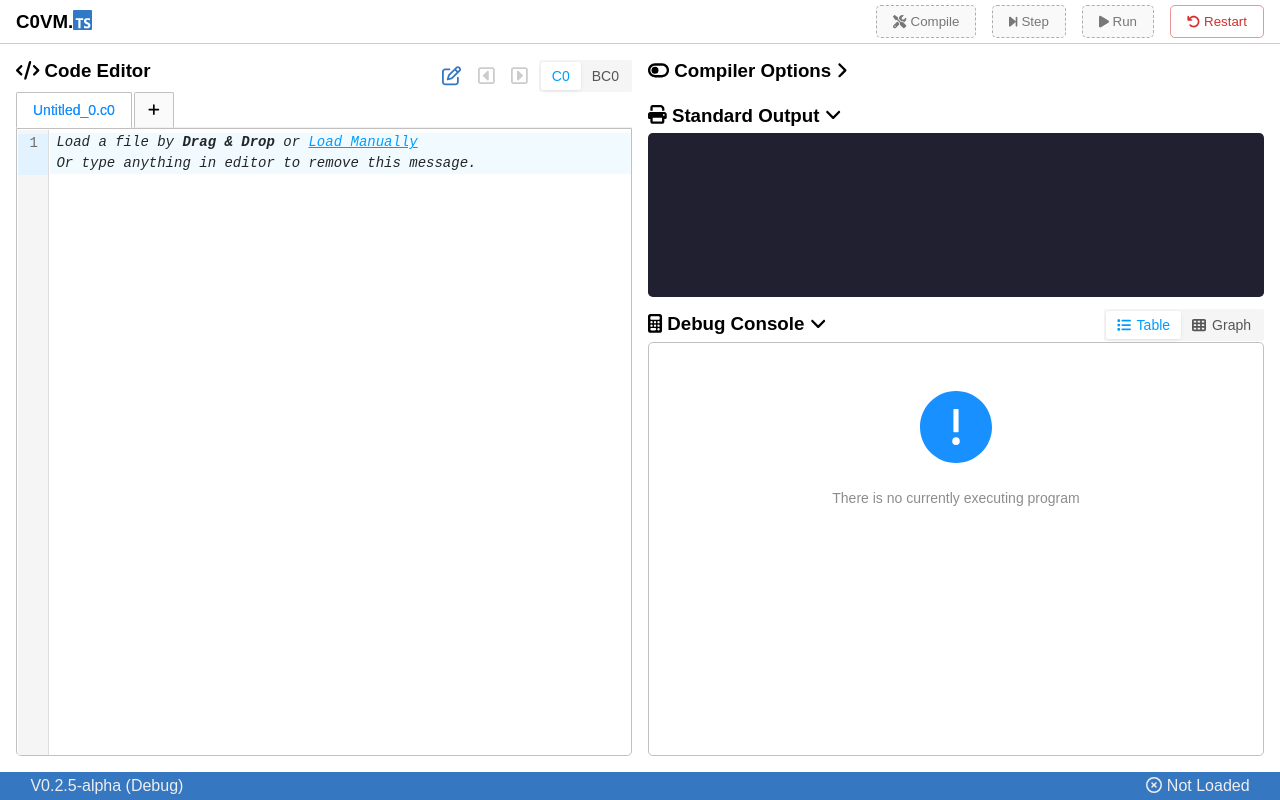
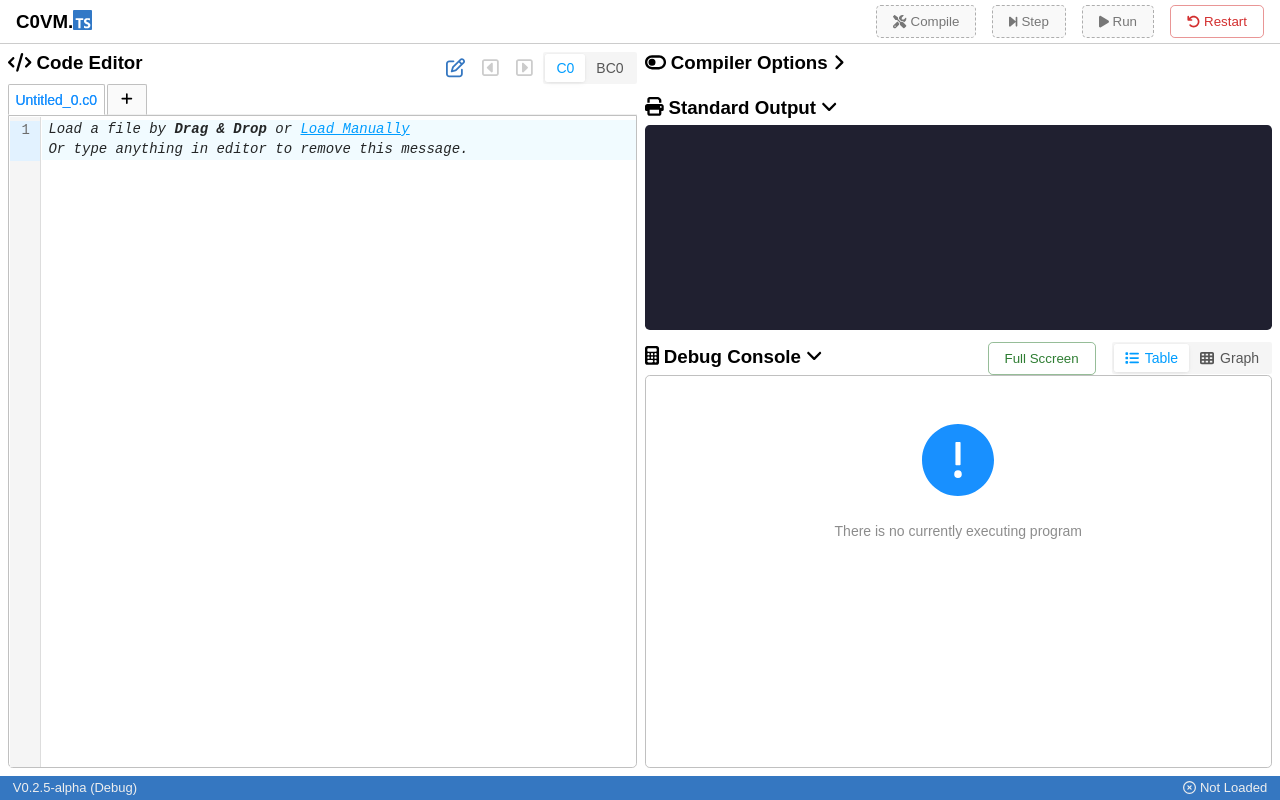
Before and after one commit to MarkChenYutian/C0VM-ts, a React app: page / in a window 1280 px wide. Built offline with nearby package versions, Linux system fonts and the light colour scheme.

Commit message:
:sparkles: Update UI, Add full-screen debug console feature

```diff
--- a/src/application.css
+++ b/src/application.css
@@ -1,9 +1,9 @@
 @media screen and (min-width: 810px) {
     div.code-editor {
-        max-width: min(calc(50vw - 1.5rem), 45rem);
+        max-width: min(calc(50vw - .5rem), 45rem);
     }
     div.io-area {
-        max-width: max(calc(50vw - 1.5rem), calc(100vw - 48rem));
+        max-width: max(calc(50vw - .5rem), calc(100vw - 48rem));
     }
 }
 
@@ -68,14 +68,14 @@ body {
     flex-wrap: wrap;
     justify-content: space-between;
     align-items: stretch;
-    gap: 1rem;
-    padding: 1rem;
+    padding: .5rem;
+    gap: .5rem;
     flex-grow: 1;
 }
 
 .code-editor {
     flex-grow: 1;
-    max-width: calc(100vw - 2rem);
+    max-width: calc(100vw - 1rem);
     min-width: 20rem;
     height: 100%;
 }
@@ -86,7 +86,7 @@ body {
 
 .io-area {
     flex-grow: 1;
-    max-width: calc(100vw - 2rem);
+    max-width: calc(100vw - 1rem);
     min-width: 20rem;
     display: flex;
     flex-direction: column;
@@ -97,7 +97,8 @@ body {
 }
 
 footer {
-    padding: 0 2vw 0 2vw;
+    padding: 0 .5rem 0 .5rem;
+    font-size: small;
     background-color: #3577C1;
 }
 
@@ -140,14 +141,14 @@ div[data-lang="c0"] .cm-gutter,
 div[data-lang="c0"] .cm-gutters,
 div[data-lang="c0"] .cm-scroller,
 div[data-lang="c0"] .cm-editor {
-    height: calc(100vh - 10.8rem);
+    height: calc(100vh - 9.2rem);
 }
 
 div[data-lang="bc0"] .cm-gutter,
 div[data-lang="bc0"] .cm-gutters,
 div[data-lang="bc0"] .cm-scroller,
 div[data-lang="bc0"] .cm-editor {
-    height: calc(100vh - 8.6rem) !important;
+    height: calc(100vh - 7.4rem) !important;
 }
 
 div[data-lang="bc0"] .cm-editor {
@@ -264,15 +265,24 @@ pre#c0-output {
     column-gap: 1rem;
 
     font-size: small;
-    flex-grow: 3;
-    flex-basis: 10rem;
 
-    width: inherit !important;
+    flex-basis: 15rem;
+    flex-grow: 1;
+    width: calc(100% - 2rem) !important;
 
     overflow: auto;
     padding: 1rem;
     border: 1px solid silver;
     border-radius: 0.3rem;
+}
+
+.debug-console-box {
+    flex-grow: 3;
+    flex-basis: 10rem;
+
+    display: flex;
+    flex-direction: column;
+    background-color: white;
 }
 
 .debug-console-info {
@@ -406,14 +416,6 @@ div.dbg-node-base:hover {
     column-gap: 1rem;
 }
 
-.dbg-stack-node p {
-    text-align: right;
-}
-
-.dbg-stack-node p.dbg-func-name {
-    text-align: left;
-}
-
 .dbg-stack-node::before {
     background: none;
     border-right: 2px dashed #202030;
@@ -479,6 +481,7 @@ div.dbg-node-base:hover {
 .dbg-elem-box {
     min-width: 5rem;
     max-width: 8rem;
+    margin-left: -1px;
 }
 
 .dbg-evaluate-arr-idx {
@@ -490,6 +493,12 @@ div.dbg-node-base:hover {
     border: 1px solid silver;
     padding: .3rem;
 }
+
+.right-aligned {
+    text-align: right;
+}
+
+/* ReactFlow Style Override */
 
 path.react-flow__edge-path {
     stroke-width: 1.5;
@@ -505,4 +514,5 @@ path.react-flow__edge-path {
     border-left: 1px solid silver !important;
     border-right: 1px solid silver !important;
     border-top: 1px solid silver !important;
+    padding: .2rem .4rem !important;
 }
--- a/src/components/debug_console/debug_console.tsx
+++ b/src/components/debug_console/debug_console.tsx
@@ -22,7 +22,12 @@ export default class DebugConsole extends React.Component
 > {
     constructor(props: DebugConsoleProps) {
         super(props);
-        this.state = { show: true, mode: "Table", err: false };
+        this.state = {
+            show: true,
+            mode: "Table",
+            err: false,
+            fullscreen: false,
+        };
     }
 
     render_no_valid_state() {
@@ -40,19 +45,19 @@ export default class DebugConsole extends React.Component
         const S = this.props.state as C0VM_RuntimeState;
         if (S === undefined) return this.render_no_valid_state();
         switch (this.state.mode) {
-            case "Table": return <TabularDebugEvaluation state={S.state} mem={S.allocator}/>
-            case "Graph": return <GraphicalDebugEvaluation state={S.state} mem={S.allocator}/>;
+            case "Table": return <TabularDebugEvaluation state={S.state} mem={S.allocator} />
+            case "Graph": return <GraphicalDebugEvaluation state={S.state} mem={S.allocator} />;
         }
     }
 
     render() {
         if (this.state.err) {
             return (
-            <>
-                <h3 onClick={() => this.setState((state) => {return {show: !state.show}})}>
-                    <FontAwesomeIcon icon={faCalculator}/>
+                <div id="c0vm-debug-console" className="debug-console-box">
+                    <h3 onClick={() => this.setState((state) => { return { show: !state.show } })}>
+                        <FontAwesomeIcon icon={faCalculator} />
                         {" Debug Console "}
-                    {this.state.show ? <FontAwesomeIcon icon={faAngleDown}/> : <FontAwesomeIcon icon={faAngleRight} />}
+                        {this.state.show ? <FontAwesomeIcon icon={faAngleDown} /> : <FontAwesomeIcon icon={faAngleRight} />}
                     </h3>
                     {this.state.show ?
                         <Result
@@ -60,45 +65,78 @@ export default class DebugConsole extends React.Component
                             status="error"
                             title="Debugger Crashed!"
                             extra={
-                        <button className="base-btn main-btn" onClick={() => this.setState({err: false, mode: "Table"})}>
+                                <button className="base-btn main-btn" onClick={() => this.setState({ err: false, mode: "Table" })}>
                                     Reload Debugger
                                 </button>
                             }
                         /> : null
                     }
-            </>);
+                </div>);
         }
 
+        const toggle_full_screen = document.fullscreenEnabled ? <button
+            className="base-btn success-btn"
+            onClick={() => {
+                document.querySelector("#c0vm-debug-console")?.requestFullscreen();
+                this.setState({fullscreen: true});
+            }}
+            style={{marginRight: "1rem"}}
+        >
+            Full Sccreen
+        </button> : null;
+
+        const exit_full_screen = <button
+            className="base-btn danger-btn"
+            onClick={() => {
+                document.exitFullscreen();
+                this.setState({fullscreen: false});
+            }}
+            style={{marginRight: "1rem"}}
+        >
+            Exit Full Screen
+        </button>
+
+        const full_screen_btn = (this.state.fullscreen) ? exit_full_screen : toggle_full_screen;
+
         return (
-            <>
-                <div style={{display: "flex", justifyContent: "space-between", alignItems: "baseline"}}>
+            <div
+                id="c0vm-debug-console"
+                className={ this.state.show ? "debug-console-box" : "" }
+                style={
+                    this.state.fullscreen ? {padding: "1rem", width: "100vw"} : {}
+                }
+            >
+                <div style={{ display: "flex", justifyContent: "space-between", alignItems: "baseline" }}>
                     <h3
-                        onClick={() => this.setState((state) => {return {show: !state.show}})}
+                        onClick={() => this.setState((state) => { return { show: !state.show } })}
                     >
-                        <FontAwesomeIcon icon={faCalculator}/>
+                        <FontAwesomeIcon icon={faCalculator} />
                         {" Debug Console "}
-                        {this.state.show ? <FontAwesomeIcon icon={faAngleDown}/> : <FontAwesomeIcon icon={faAngleRight} />}
+                        {this.state.show ? <FontAwesomeIcon icon={faAngleDown} /> : <FontAwesomeIcon icon={faAngleRight} />}
                     </h3>
                     {
                         this.state.show ?
+                            <div>
+                                {full_screen_btn}
                                 <Segmented
                                     options={[{
                                         label: "Table",
                                         value: "Table",
-                                icon: <FontAwesomeIcon icon={faList}/>
+                                        icon: <FontAwesomeIcon icon={faList} />
                                     }, {
                                         label: "Graph",
                                         value: "Graph",
-                                icon: <FontAwesomeIcon icon={faTableCells}/>
+                                        icon: <FontAwesomeIcon icon={faTableCells} />
                                     }]}
                                     defaultValue={this.state.mode}
-                            onChange={(value) => { this.setState({mode: value as "Table"|"Graph" }) } }
+                                    onChange={(value) => { this.setState({ mode: value as "Table" | "Graph" }) }}
                                 />
+                            </div>
                             : null
                     }
                 </div>
                 {this.resolve_render_view()}
-            </>
+            </div>
         )
     }
 
@@ -107,6 +145,6 @@ export default class DebugConsole extends React.Component
             "Debugger Interface Exception",
             e.name + ": " + e.message
         );
-        this.setState({err: true});
+        this.setState({ err: true });
     }
 }
--- a/src/components/debug_console/graphical_component/graph_builder.ts
+++ b/src/components/debug_console/graphical_component/graph_builder.ts
@@ -374,7 +374,7 @@ function scan_stack_build_edges(state: VM_State): Edge<undefined>[] {
  */
 function edge_factory(source: string, target: string, sourceHandle: string): Edge<undefined> {
     return {
-        source, target, id: `${source}@${sourceHandle} > ${target}`, sourceHandle,
+        source, target, id: `${source}@${sourceHandle}>${target}`, sourceHandle,
         zIndex: 999,
         markerEnd: {type: MarkerType.Arrow}
     };
--- a/src/components/debug_console/graphical_component/stack_node.tsx
+++ b/src/components/debug_console/graphical_component/stack_node.tsx
@@ -26,7 +26,7 @@ export default class C0StackFrameNode extends React.Component<NodeProps<C0StackF
         for (let i = 0; i < data.frame.V.length; i ++) {
             const to_be_rendered = data.frame.V[i];
             if (to_be_rendered !== undefined && data.frame.P.varName[i] !== undefined) {
-                contents.push(<p key={"s-val-name-" + i}><code>{Type2String(to_be_rendered.type)} {data.frame.P.varName[i]}</code></p>);
+                contents.push(<p key={"s-val-name-" + i} className="right-aligned"><code>{Type2String(to_be_rendered.type)} {data.frame.P.varName[i]}</code></p>);
                 let render_content = undefined;
                 if (TypeUtil.isValueType(to_be_rendered)) {
                     render_content = c0_value_cvt2_js_string(to_be_rendered);
@@ -42,7 +42,7 @@ export default class C0StackFrameNode extends React.Component<NodeProps<C0StackF
                         <p key={"s-val-value-" + i} className="dbg-frame-content">{render_content}</p>
                         {
                             TypeUtil.isPointerType(to_be_rendered) && !isNullPtr(to_be_rendered.value)?
-                            <Handle type="source" key={"s-val-ptr-" + i} id={stackSrcHandleID(i)} position={Position.Right} style={{ top: calculate_entry_height(valid_cnt, "frame"), right: "1.2rem" }}/>
+                            <Handle type="source" key={"s-val-ptr-" + i} id={stackSrcHandleID(i)} position={Position.Right} style={{ top: calculate_entry_height(valid_cnt, "frame"), right: "2rem" }}/>
                             : null
                         }
                     </div>
--- a/src/components/debug_console/graphical_component/struct_node.tsx
+++ b/src/components/debug_console/graphical_component/struct_node.tsx
@@ -30,7 +30,7 @@ export default class C0StructNode extends React.Component<NodeProps<C0StructNode
             const entry = fields[i];
             const to_be_rendered = entry.value;
             StructFields.push(
-                <p className="dbg-evaluate-field-name" key={"s-val-name-" + entry.offset}>
+                <p className="dbg-evaluate-field-name right-aligned" key={"s-val-name-" + entry.offset}>
                     {entry.name ?? ("Offset @ " + entry.offset)}
                 </p>
             );
--- a/src/network/remote_compile.ts
+++ b/src/network/remote_compile.ts
@@ -46,7 +46,8 @@ export default function remote_compile(
         method: "POST",
         cache: "no-cache",
         headers: {
-            "Content-Type": "application/json"
+            "Content-Type": "application/json",
+            "Access-Control-Allow-Origin": "*",
         },
         body: JSON.stringify({
             codes: content,
--- a/src/types/ui_interface.d.ts
+++ b/src/types/ui_interface.d.ts
@@ -101,7 +101,8 @@ interface DebugConsoleProps {
 interface DebugConsoleState {
     show: boolean,
     mode: "Table" | "Graph",
-    err: boolean
+    err: boolean,
+    fullscreen: boolean,
 }
 
 interface TabularDebugEvaluationProps {
```
Also changed, not shown: 12 other files (tests, documents, lock files or other folders). Lines whose indentation alone changed are shown as unchanged.
